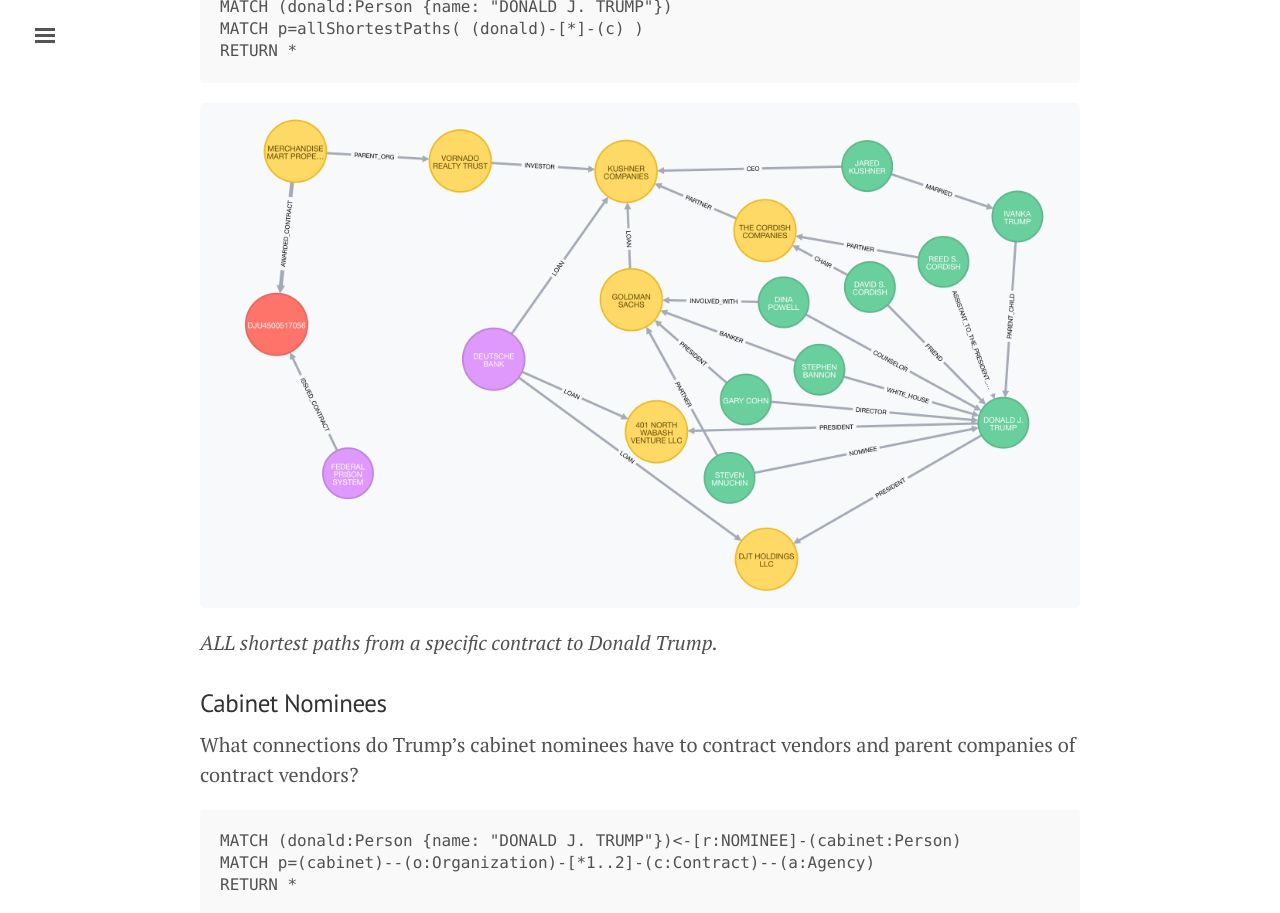
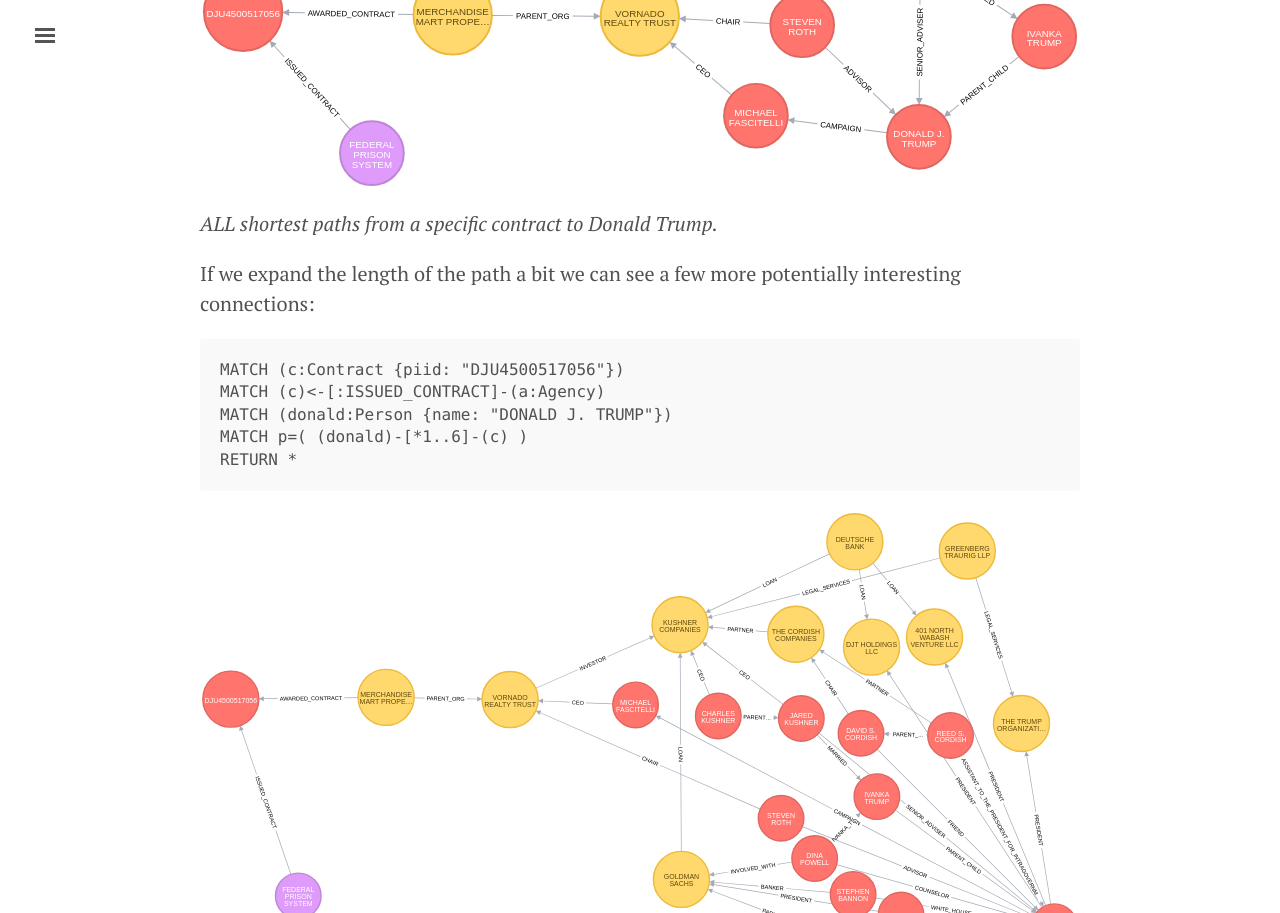
Before and after one commit to johnymontana/johnymontana.github.io, a Jekyll site: the page built from _posts/2017-01-30-trumpworld-us-contracting-data-neo4j.md, in a window 1280 px wide and 1400 px high, scrolled down 11242 px, cut to the strip 0-913 px from the top of the window. Built offline with Jekyll 4.4.1, drawn with Linux system fonts in a browser that asks for light colours; comment, search, counter and statistics services are not loaded; some of the changed text lies outside the part shown.

Commit message:
update contracts post to show new data

```diff
--- a/_posts/2017-01-30-trumpworld-us-contracting-data-neo4j.md
+++ b/_posts/2017-01-30-trumpworld-us-contracting-data-neo4j.md
@@ -215,7 +215,7 @@
 RETURN *
 ~~~
 
-![](/public/img/vornado-graph-trump.png)
+![](/public/img/vornado-graph-trump.svg)
 *The shortest path from a specific contract to Donald Trump.*
 
 Let's digest the result of this query. This graph visualization is showing us a contract awarded by the Federal Prison System for the lease of facilities that was awarded to a real estate company whose parent company is an investor in a company whose CEO is the son-in-law (and close advisor) of Donald Trump.
@@ -233,7 +233,22 @@
 RETURN *
 ~~~
 
-![](/public/img/vornado-graph-trump-all.png)
+![](/public/img/vornado-graph-trump-2.svg)
+*ALL shortest paths from a specific contract to Donald Trump.*
+
+
+If we expand the length of the path a bit we can see a few more potentially interesting connections:
+
+~~~
+MATCH (c:Contract {piid: "DJU4500517056"})
+MATCH (c)<-[:ISSUED_CONTRACT]-(a:Agency)
+MATCH (donald:Person {name: "DONALD J. TRUMP"})
+MATCH p=( (donald)-[*1..6]-(c) )
+RETURN *
+~~~
+
+
+![](/public/img/vornado-graph-trump-all.svg)
 *ALL shortest paths from a specific contract to Donald Trump.*
 
 
```
Also changed, not shown: other parts of _posts/2017-01-30-trumpworld-us-contracting-data-neo4j.md (+2 -2 lines), public/img/vornado-graph-trump-2.svg (added), public/img/vornado-graph-trump-all.svg (added), public/img/vornado-graph-trump.svg (added).
